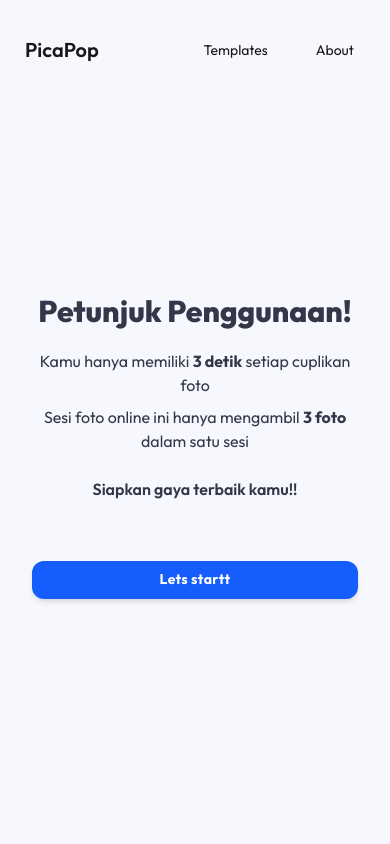
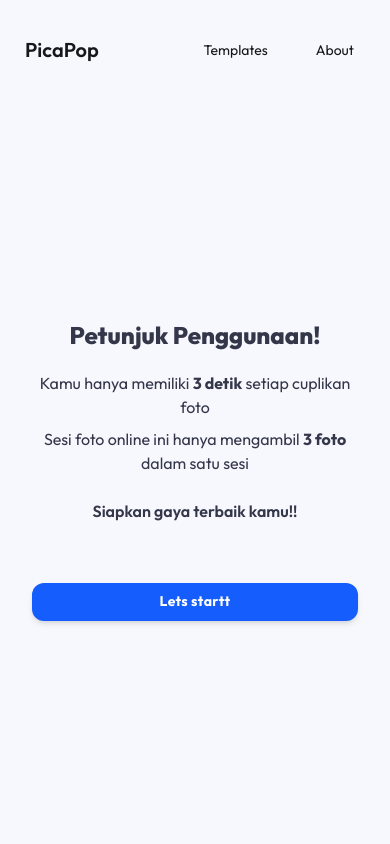
Before and after one commit to AnggaaIs/picapop, a Next.js app: page /getstarted in a window 390 px wide. Shown: the top 844 px of the page. Built offline with nearby package versions, Linux system fonts and the light colour scheme.

Commit message:
fix: update padding and margin styles across multiple pages for improved layout

```diff
--- a/src/app/about/page.tsx
+++ b/src/app/about/page.tsx
@@ -8,7 +8,7 @@ export const metadata: Metadata = {
 
 export default function AboutPage() {
   return (
-    <main className="max-w-3xl mx-auto p-6 pb-20 py-10">
+    <main className="max-w-3xl mx-auto p-6 pb-20 py-26">
       <h1 className="text-4xl font-bold mb-4 text-center text-[#34384a]">About PicaPop</h1>
       <p className="mb-4 text-[#34384a]">
         Welcome to <strong>PicaPop</strong>! We are a creative and fun online photo booth platform that helps you capture unforgettable selfies and photostrips with stylish templates.
--- a/src/app/getstarted/page.tsx
+++ b/src/app/getstarted/page.tsx
@@ -8,8 +8,8 @@ export default function GetStarted() {
   const searchParams = useSearchParams();
   const template = searchParams.get("t");
   return (
-    <div className="flex flex-col justify-center items-center py-10 px-8 h-screen">
-      <h2 className="text-3xl font-extrabold text-[#34364a]">Petunjuk Penggunaan!</h2>
+    <div className="flex flex-col justify-center items-center py-20 px-8 h-screen">
+      <h2 className="text-2xl md:text-3xl font-extrabold text-[#34364a]">Petunjuk Penggunaan!</h2>
       <div className="my-5 text-center text-[#34364a]">
         <p>Kamu hanya memiliki <b>3 detik</b> setiap cuplikan foto</p>
         <p className="mt-2">Sesi foto online ini hanya mengambil <b>3 foto</b> dalam satu sesi</p>
--- a/src/app/layout.tsx
+++ b/src/app/layout.tsx
@@ -142,6 +142,7 @@ export default function RootLayout({
           <Suspense fallback={null}>
             <Navbar />
             <br />
+            <br />
             {children}
             <Footer />
           </Suspense>
--- a/src/app/not-found.tsx
+++ b/src/app/not-found.tsx
@@ -2,7 +2,7 @@ import Link from "next/link";
 
 export default function NotFound() {
   return (
-    <section className="min-h-[100vh] h-full">
+    <section className="min-h-[100vh] pt-12 h-full">
       <div className="flex items-center justify-center px-4 py-8 mx-auto sm:py-16 lg:py-24 lg:px-6 h-full">
         <div className="mx-auto max-w-screen-sm text-center">
           <h1 className="mb-4 text-7xl tracking-tight font-extrabold lg:text-9xl text-[#34364a]">404</h1>
--- a/src/app/page.tsx
+++ b/src/app/page.tsx
@@ -20,7 +20,7 @@ export default function Home() {
 
   return (
     <>
-      <div className="flex justify-center flex-col items-center px-10 pt-10 min-h-[80vh]">
+      <div className="flex justify-center flex-col items-center px-10 pt-12 min-h-[80vh]">
         <div className="flex h-full flex-col gap-10 md:gap-0 md:flex-row justify-between items-center max-w-6xl md:p-5 rounded-xl w-full">
           <div className="w-full items-center md:items-start flex justify-center flex-col">
             <h1 className="md:text-5xl text-3xl text-[#34364a] text-center md:text-left font-bold">
--- a/src/app/photosession/page.tsx
+++ b/src/app/photosession/page.tsx
@@ -309,7 +309,7 @@ export default function PhotoSession() {
 
   return (
     <Suspense>
-      <div className="flex items-center justify-center flex-col mb-25 p-5">
+      <div className="flex items-center justify-center flex-col mb-25 p-5 pt-15">
         <div className="max-w-3xl">
           <HeaderLayout
             error={error}
--- a/src/app/privacy-policy/page.tsx
+++ b/src/app/privacy-policy/page.tsx
@@ -29,7 +29,7 @@ export const metadata: Metadata = {
 
 const PrivacyPolicy = () => {
     return (
-        <div className="min-h-screen px-6 py-12">
+        <div className="py-26 min-h-screen px-6 ">
             <div className="max-w-3xl mx-auto">
                 <h1 className="text-4xl font-bold mb-6 text-center text-[#34364a]">Kebijakan Privasi - PicaPop</h1>
 
--- a/src/app/terms-of-use/page.tsx
+++ b/src/app/terms-of-use/page.tsx
@@ -29,7 +29,7 @@ export const metadata: Metadata = {
 
 const TermsOfUse = () => {
   return (
-    <div className="min-h-screen px-6 py-12 ">
+    <div className="min-h-screen px-6 py-26">
       <div className="max-w-3xl mx-auto">
         <h1 className="text-4xl font-extrabold mb-6 text-center text-[#34364a]">Syarat dan Ketentuan Penggunaan - PicaPop</h1>
 
```
